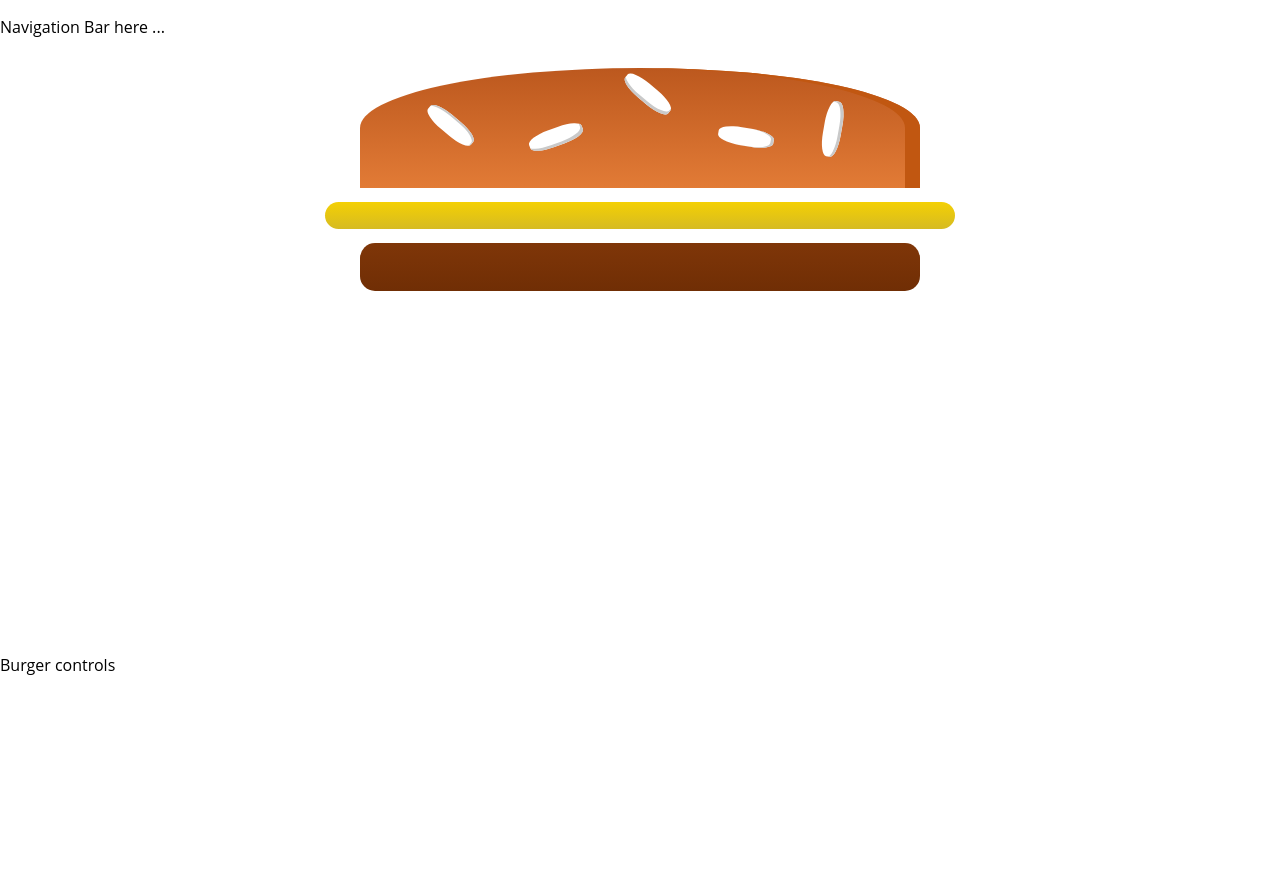
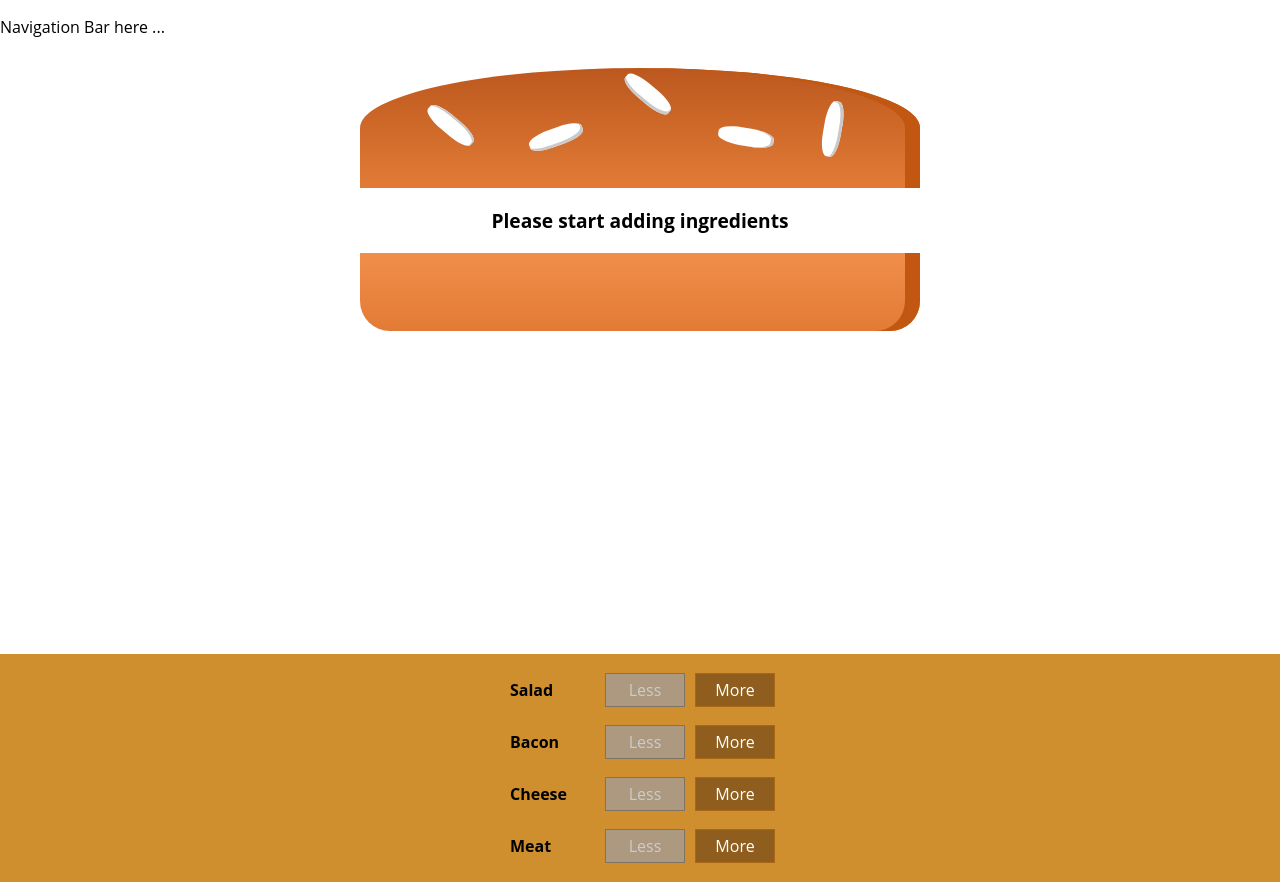
Before and after one commit to ryuuto829/front-end-workspace, a React (Create React App) app in the folder web-pages/P005-burger-app/: page / in a window 1280 px wide. Before the commit the page ends 800 px from the top, so only its background shows below. Built offline with nearby package versions, Linux system fonts and the light colour scheme; the HTML template or start-up script is replaced by a standard one.

Commit message:
add controls to add or remove items from state

```diff
--- /dev/null
+++ b/web-pages/P005-burger-app/src/components/Burger/BuildControls/BuildControl/BuildControl.js
@@ -0,0 +1,21 @@
+import React from 'react';
+
+import styles from './BuildControl.module.css';
+
+const BuildControl = props => (
+  <div className={styles.BuildControl}>
+    <div className={styles.Label}>{props.label}</div>
+    <button className={styles.Less}
+      onClick={props.removed}
+      disabled={props.disabled}>
+      Less
+        </button>
+    <button
+      className={styles.More}
+      onClick={props.added}>
+      More
+        </button>
+  </div>
+);
+
+export default BuildControl;
--- /dev/null
+++ b/web-pages/P005-burger-app/src/components/Burger/BuildControls/BuildControl/BuildControl.module.css
@@ -0,0 +1,56 @@
+.BuildControl {
+  display: flex;
+  justify-content: space-between;
+  align-items: center;
+  margin: 5px 0;
+}
+
+.BuildControl button {
+  display: block;
+  font: inherit;
+  padding: 5px;
+  margin: 0 5px;
+  width: 80px;
+  border: 1px solid #AA6817;
+  cursor: pointer;
+  outline: none;
+}
+
+.BuildControl button:disabled {
+  background-color: #AC9980;
+  border: 1px solid #7E7365;
+  color: #ccc;
+  cursor: default;
+}
+
+.BuildControl button:hover:disabled {
+  background-color: #AC9980;
+  color: #ccc;
+  cursor: not-allowed;
+}
+
+.Label {
+  padding: 10px;
+  font-weight: bold;
+  width: 80px;
+}
+
+.BuildControl .Less {
+  background-color: #D39952;
+  color: white;
+}
+
+.BuildControl .More {
+  background-color: #8F5E1E;
+  color: white;
+}
+
+.BuildControl .Less:hover, .BuildControl .Less:active {
+  background-color: #DAA972;
+  color: white;
+}
+
+.BuildControl .More:hover,.BuildControl .More:active {
+  background-color: #99703F;
+  color: white;
+}
--- /dev/null
+++ b/web-pages/P005-burger-app/src/components/Burger/BuildControls/BuildControls.js
@@ -0,0 +1,26 @@
+import React from 'react';
+
+import styles from './BuildControls.module.css';
+import BuildControl from './BuildControl/BuildControl';
+
+const controls = [
+  { label: 'Salad', type: 'salad' },
+  { label: 'Bacon', type: 'bacon' },
+  { label: 'Cheese', type: 'cheese' },
+  { label: 'Meat', type: 'meat' }
+]
+
+const buildControls = props => (
+  <div className={styles.BuildControls}>
+    {controls.map(ctrl => (
+      <BuildControl
+        added={() => props.ingredientAdded(ctrl.type)}
+        removed={() => props.ingredientRemove(ctrl.type)}
+        key={ctrl.label}
+        label={ctrl.label}
+        disabled={props.disabled[ctrl.type]}  />
+    ))}
+  </div>
+);
+
+export default buildControls;
--- /dev/null
+++ b/web-pages/P005-burger-app/src/components/Burger/BuildControls/BuildControls.module.css
@@ -0,0 +1,10 @@
+.BuildControls {
+  width: 100%;
+  background-color: #CF8F2E;
+  display: flex;
+  flex-flow: column;
+  align-items: center;
+  box-shadow: 0 2px 1px #ccc;
+  margin: auto;
+  padding: 10px 0;
+}
--- a/web-pages/P005-burger-app/src/components/Burger/Burger.js
+++ b/web-pages/P005-burger-app/src/components/Burger/Burger.js
@@ -4,14 +4,27 @@
 import BurgerIngredient from './BurgerIngredient/BurgerIngredient';
 
 const burger = props => {
+  let transformedIngredient = Object.keys(props.ingredients)
+    .map(igKey => {
+      return [...Array(props.ingredients[igKey])].map((_, i) => {
+        return <BurgerIngredient key={igKey + i} type={igKey} />;
+      });
+    })
+    .reduce((arr, el) => {
+      return arr.concat(el);
+    }, []);
+
+    if (transformedIngredient.length === 0) {
+      transformedIngredient = <p>Please start adding ingredients</p>
+    }
+
   return (
-   <div className={styles.burger}>
-     <BurgerIngredient type="bread-top" />
-     <BurgerIngredient type="cheese" />
-     <BurgerIngredient type="meat" />
-     <BurgerIngredient type="bread-bottom" />
-   </div>
- );
+    <div className={styles.burger}>
+      <BurgerIngredient type="bread-top" />
+      {transformedIngredient}
+      <BurgerIngredient type="bread-bottom" />
+    </div>
+  );
 };
 
 export default burger;
--- a/web-pages/P005-burger-app/src/components/Burger/Burger.module.css
+++ b/web-pages/P005-burger-app/src/components/Burger/Burger.module.css
@@ -2,7 +2,7 @@
   width: 100%;
   margin: auto;
   height: 250px;
-  overflow: scroll;
+  overflow: auto;
   text-align: center;
   font-weight: bold;
   font-size: 1.2rem;
--- a/web-pages/P005-burger-app/src/components/Burger/BurgerIngredient/BurgerIngredient.js
+++ b/web-pages/P005-burger-app/src/components/Burger/BurgerIngredient/BurgerIngredient.js
@@ -10,7 +10,7 @@
 
     switch (this.props.type) {
       case ('bread-bottom'):
-        ingredient = <div className={styles.BreadButtom}></div>
+        ingredient = <div className={styles.BreadBottom}></div>
         break;
       case ('bread-top'):
         ingredient = (
@@ -35,7 +35,6 @@
       default:
         ingredient = null;
     }
-    console.log(ingredient);
     return ingredient;
   }
 };
--- a/web-pages/P005-burger-app/src/containers/BurgerBuilder/BurgerBuilder.js
+++ b/web-pages/P005-burger-app/src/containers/BurgerBuilder/BurgerBuilder.js
@@ -2,13 +2,78 @@
 
 import Aux from '../../hoc/Auxiliary';
 import Burger from '../../components/Burger/Burger';
+import BuildControls from '../../components/Burger/BuildControls/BuildControls';
+
+const INGREDIENT_PRICES = {
+  salad: 0.5,
+  cheese: 0.4,
+  meat: 1.3,
+  bacon: 0.7
+}
 
 class BurgerBuilder extends React.Component {
+  state = {
+    ingredients: {
+      salad: 0,
+      bacon: 0,
+      cheese: 0,
+      meat: 0
+    },
+    totalPrice: 4
+  }
+
+  addIngredientHandler = type => {
+    const oldCount = this.state.ingredients[type];
+    const updatedCount = oldCount + 1;
+    const updatedIngredients = {
+      ...this.state.ingredients
+    }
+    updatedIngredients[type] = updatedCount;
+
+    const priceAddition = INGREDIENT_PRICES[type];
+    const oldPrice = this.state.totalPrice;
+    const newPrice = oldPrice + priceAddition;
+
+    this.setState({ totalPrice: newPrice, ingredients: updatedIngredients })
+  }
+
+  removeIngredientHandler = type => {
+    const oldCount = this.state.ingredients[type];
+
+    if (oldCount <= 0) {
+      return;
+    }
+
+    const updatedCount = oldCount - 1;
+    const updatedIngredients = {
+      ...this.state.ingredients
+    }
+    updatedIngredients[type] = updatedCount;
+
+    const priceDeduction = INGREDIENT_PRICES[type];
+    const oldPrice = this.state.totalPrice;
+    const newPrice = oldPrice - priceDeduction;
+
+    this.setState({ totalPrice: newPrice, ingredients: updatedIngredients })
+  }
+
   render() {
+
+    const disabledInfo = {
+      ...this.state.ingredients
+    };
+
+    for (let key in disabledInfo) {
+      disabledInfo[key] = disabledInfo[key] <= 0;
+    }
+
     return (
       <Aux>
-        <Burger />
-        <div>Burger controls</div>
+        <Burger ingredients={this.state.ingredients} />
+        <BuildControls
+          ingredientAdded={this.addIngredientHandler}
+          ingredientRemove={this.removeIngredientHandler}
+          disabled={disabledInfo} />
       </Aux>
     );
   }
```
